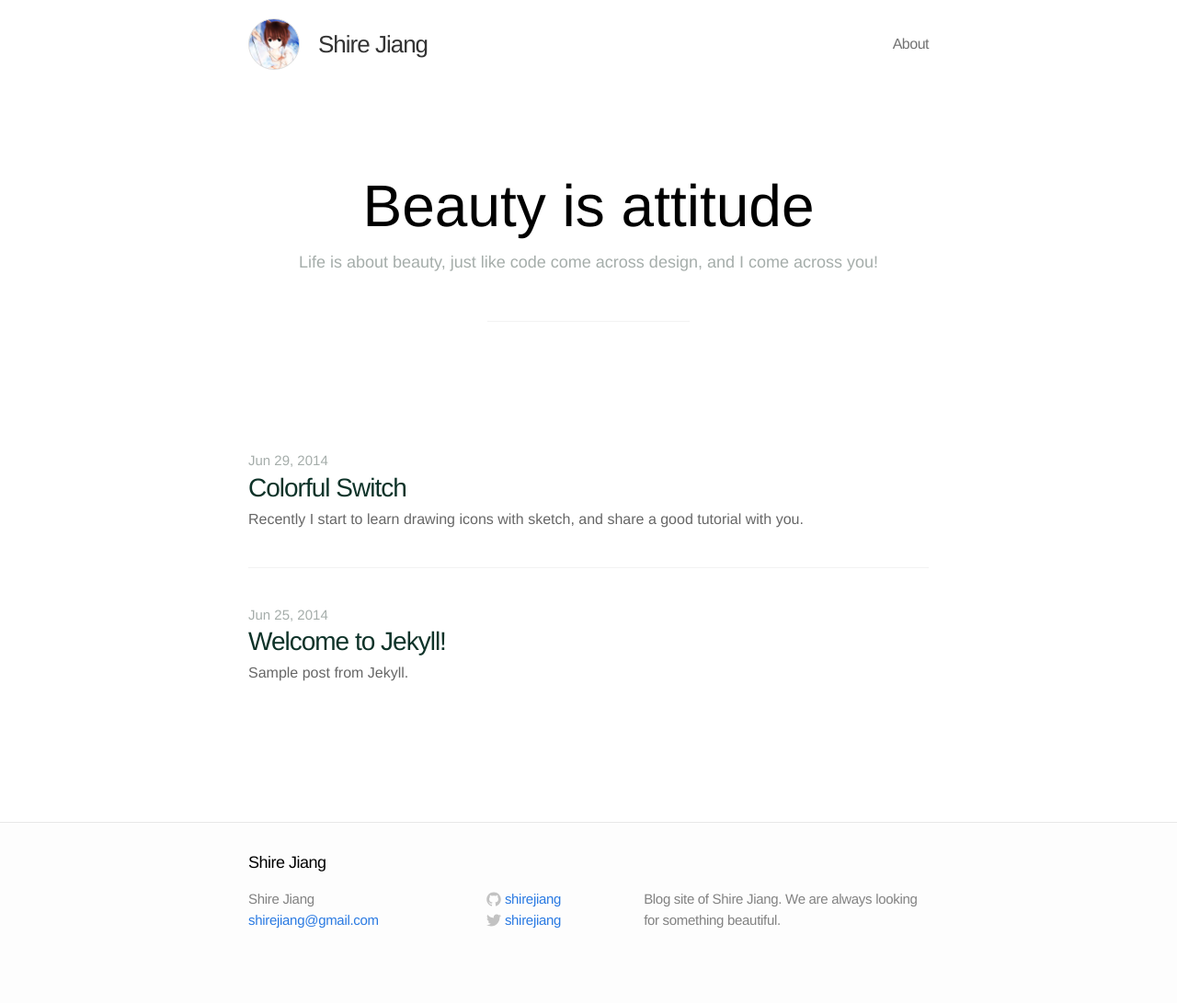
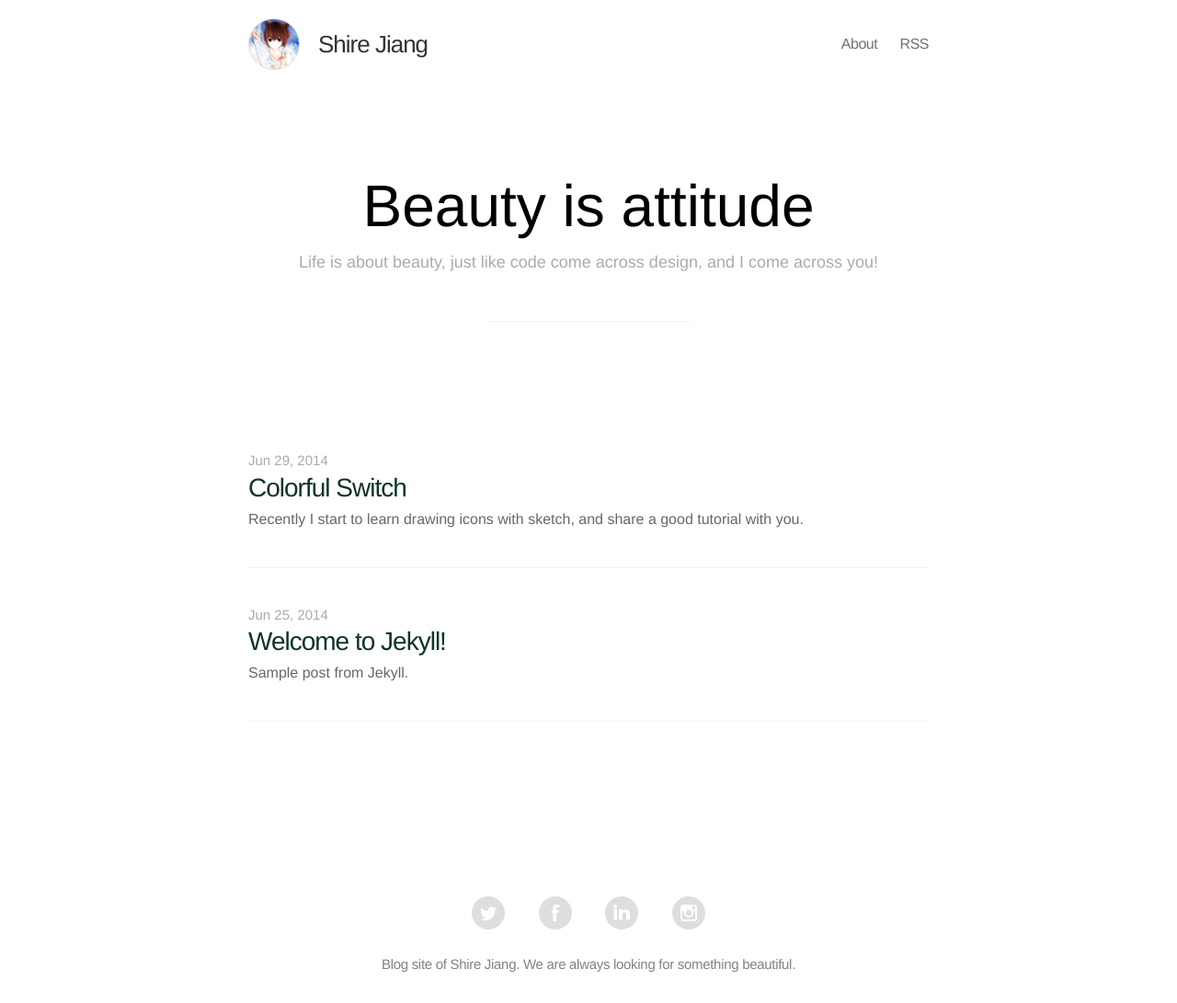
Before and after one commit to ShireJiang/shirejiang.github.io, a Jekyll site: the page built from index.html, in a window 1280 px wide. Shown: the whole page at 92% size. Built offline with Jekyll 4.4.1, drawn with Linux system fonts in a browser that asks for light colours; before the commit the page ends 1057 px from its top, so only the background shows below that.

Commit message:
update site footer

```diff
--- a/_includes/footer.html
+++ b/_includes/footer.html
@@ -1,61 +1,77 @@
 <footer class="site-footer">
+  <svg id="svg-source" height="0" version="1.1"
+       xmlns="http://www.w3.org/2000/svg" style="position:absolute; margin-left: -100%"
+       xmlns:xlink="http://www.w3.org/1999/xlink">
+    <g id="facebook" data-iconmelon="Flat Social Icons:05a5948ba66490483129c2bcdaa481f1">
+      <path d="M16,0C7.163,0,0,7.164,0,16c0,8.837,7.163,16,16,16s16-7.163,16-16C32,7.164,24.836,0,16,0z M19.532,13.291
+    l-0.184,2.394h-2.454V24h-3.101v-8.315H12.14v-2.394h1.654v-1.608c0-0.708,0.018-1.802,0.533-2.479C14.869,8.487,15.614,8,16.895,8
+    c2.087,0,2.965,0.298,2.965,0.298l-0.414,2.451c0,0-0.689-0.2-1.332-0.2c-0.644,0-1.22,0.231-1.22,0.874v1.869H19.532z"></path>
+    </g>
+    <g id="twitter" data-iconmelon="Flat Social Icons:26b05726b10222fa77dc99e12fd47da2">
+      <path d="M16,0C7.164,0,0,7.164,0,16c0,8.837,7.164,16,16,16c8.837,0,16-7.163,16-16C32,7.164,24.837,0,16,0z
+     M22.373,13.511c0.006,0.14,0.009,0.283,0.009,0.425c0,4.346-3.306,9.355-9.355,9.355c-1.856,0-3.585-0.544-5.04-1.477
+    c0.257,0.031,0.52,0.045,0.784,0.045c1.54,0,2.958-0.525,4.084-1.408c-1.439-0.025-2.653-0.977-3.071-2.282
+    c0.2,0.039,0.406,0.059,0.618,0.059c0.301,0,0.591-0.039,0.866-0.116c-1.505-0.301-2.639-1.63-2.639-3.224v-0.041
+    c0.445,0.245,0.952,0.394,1.49,0.411c-0.882-0.59-1.462-1.597-1.462-2.737c0-0.603,0.161-1.167,0.444-1.655
+    c1.623,1.991,4.046,3.299,6.778,3.436c-0.058-0.24-0.085-0.491-0.085-0.749c0-1.815,1.472-3.288,3.287-3.288
+    c0.946,0,1.802,0.399,2.399,1.038c0.751-0.147,1.454-0.42,2.09-0.797c-0.244,0.768-0.767,1.411-1.446,1.818
+    c0.665-0.08,1.299-0.256,1.889-0.518C23.575,12.468,23.016,13.047,22.373,13.511z"></path>
+    </g>
+    <g id="linkedin" data-iconmelon="Flat Social Icons:01c61d24a0a5319e0d4efae034e4824a">
+      <path d="M16,0C7.163,0,0,7.164,0,16s7.163,16,16,16c8.838,0,16-7.164,16-16S24.838,0,16,0z M11.522,22.691H8.403
+    v-9.98h3.119V22.691z M9.883,11.463H9.86c-1.129,0-1.86-0.764-1.86-1.73C8,8.748,8.754,8,9.905,8c1.15,0,1.857,0.746,1.88,1.73
+    C11.785,10.697,11.056,11.463,9.883,11.463z M24,22.691h-3.537v-5.164c0-1.353-0.552-2.275-1.77-2.275
+    c-0.93,0-1.446,0.623-1.688,1.224c-0.09,0.216-0.075,0.515-0.075,0.816v5.399h-3.504c0,0,0.046-9.148,0-9.98h3.504v1.566
+    c0.207-0.685,1.326-1.662,3.112-1.662c2.216,0,3.958,1.436,3.958,4.527V22.691z"></path>
+    </g>
+    <g id="instagram" data-iconmelon="Flat Social Icons:39303518cc8a9ce85bae15b2e6037450">
+      <g>
+        <polygon points="22.15,12.555 22.15,10.196 22.15,9.843 21.797,9.845 19.438,9.852 19.447,12.564    "></polygon>
+        <path d="M16.002,18.815c1.553,0,2.816-1.263,2.816-2.815c0-0.614-0.199-1.18-0.533-1.643
+        c-0.512-0.709-1.344-1.174-2.283-1.174s-1.771,0.465-2.283,1.174c-0.333,0.463-0.533,1.029-0.533,1.643
+        C13.186,17.553,14.449,18.815,16.002,18.815z"></path>
+        <path d="M16,0C7.162,0,0,7.164,0,16s7.162,16,16,16c8.837,0,16-7.164,16-16S24.837,0,16,0z M24.002,14.357v6.55
+        c0,1.705-1.388,3.092-3.093,3.092h-9.815c-1.705,0-3.092-1.387-3.092-3.092v-6.55v-3.265C8.002,9.387,9.389,8,11.094,8h9.815
+        c1.705,0,3.093,1.387,3.093,3.092V14.357z"></path>
+        <path d="M20.377,16c0,2.413-1.963,4.375-4.375,4.375S11.627,18.413,11.627,16c0-0.581,0.116-1.135,0.322-1.643
+        H9.561v6.55c0,0.846,0.688,1.533,1.533,1.533h9.815c0.847,0,1.534-0.687,1.534-1.533v-6.55h-2.389
+        C20.26,14.865,20.377,15.419,20.377,16z"></path>
+      </g>
+    </g>
+  </svg>
 
   <div class="wrap">
-
-    <h2 class="footer-heading">{{ site.title }}</h2>
-
-    <div class="footer-col-1 column">
-      <ul>
-        <li>{{ site.title }}</li>
-        <li><a href="mailto:{{ site.email }}">{{ site.email }}</a></li>
-      </ul>
+    <div class="footer-icons">
+      <a class="sns-icon" href="https://twitter.com/shirejiang" target="_blank">
+        <svg viewBox="0 0 32 32">
+          <g filter="">
+            <use xlink:href="#twitter"></use>
+          </g>
+        </svg>
+      </a>
+      <a class="sns-icon" href="https://www.facebook.com/profile.php?id=100001681909253" target="_blank">
+        <svg viewBox="0 0 32 32">
+          <g filter="">
+            <use xlink:href="#facebook"></use>
+          </g>
+        </svg>
+      </a>
+      <a class="sns-icon" href="https://www.linkedin.com/profile/view?id=155186534&trk=nav_responsive_tab_profile" target="_blank">
+        <svg viewBox="0 0 32 32">
+          <g filter="">
+            <use xlink:href="#linkedin"></use>
+          </g>
+        </svg>
+      </a>
+      <a class="sns-icon" href="http://instagram.com/shirejiang" target="_blank">
+        <svg viewBox="0 0 32 32">
+          <g filter="">
+            <use xlink:href="#instagram"></use>
+          </g>
+        </svg>
+      </a>
     </div>
-
-    <div class="footer-col-2 column">
-      <ul>
-        <li>
-          <a href="https://github.com/{{ site.username }}">
-            <span class="icon github">
-              <svg version="1.1" class="github-icon-svg" xmlns="http://www.w3.org/2000/svg" xmlns:xlink="http://www.w3.org/1999/xlink" x="0px" y="0px"
-                 viewBox="0 0 16 16" enable-background="new 0 0 16 16" xml:space="preserve">
-                <path fill-rule="evenodd" clip-rule="evenodd" fill="#C2C2C2" d="M7.999,0.431c-4.285,0-7.76,3.474-7.76,7.761
-                c0,3.428,2.223,6.337,5.307,7.363c0.388,0.071,0.53-0.168,0.53-0.374c0-0.184-0.007-0.672-0.01-1.32
-                c-2.159,0.469-2.614-1.04-2.614-1.04c-0.353-0.896-0.862-1.135-0.862-1.135c-0.705-0.481,0.053-0.472,0.053-0.472
-                c0.779,0.055,1.189,0.8,1.189,0.8c0.692,1.186,1.816,0.843,2.258,0.645c0.071-0.502,0.271-0.843,0.493-1.037
-                C4.86,11.425,3.049,10.76,3.049,7.786c0-0.847,0.302-1.54,0.799-2.082C3.768,5.507,3.501,4.718,3.924,3.65
-                c0,0,0.652-0.209,2.134,0.796C6.677,4.273,7.34,4.187,8,4.184c0.659,0.003,1.323,0.089,1.943,0.261
-                c1.482-1.004,2.132-0.796,2.132-0.796c0.423,1.068,0.157,1.857,0.077,2.054c0.497,0.542,0.798,1.235,0.798,2.082
-                c0,2.981-1.814,3.637-3.543,3.829c0.279,0.24,0.527,0.713,0.527,1.437c0,1.037-0.01,1.874-0.01,2.129
-                c0,0.208,0.14,0.449,0.534,0.373c3.081-1.028,5.302-3.935,5.302-7.362C15.76,3.906,12.285,0.431,7.999,0.431z"/>
-              </svg>
-            </span>
-            <span class="username">{{ site.username }}</span>
-          </a>
-        </li>
-        <li>
-          <a href="https://twitter.com/{{ site.username }}">
-            <span class="icon twitter">
-              <svg version="1.1" class="twitter-icon-svg" xmlns="http://www.w3.org/2000/svg" xmlns:xlink="http://www.w3.org/1999/xlink" x="0px" y="0px"
-                 viewBox="0 0 16 16" enable-background="new 0 0 16 16" xml:space="preserve">
-                <path fill="#C2C2C2" d="M15.969,3.058c-0.586,0.26-1.217,0.436-1.878,0.515c0.675-0.405,1.194-1.045,1.438-1.809
-                c-0.632,0.375-1.332,0.647-2.076,0.793c-0.596-0.636-1.446-1.033-2.387-1.033c-1.806,0-3.27,1.464-3.27,3.27
-                c0,0.256,0.029,0.506,0.085,0.745C5.163,5.404,2.753,4.102,1.14,2.124C0.859,2.607,0.698,3.168,0.698,3.767
-                c0,1.134,0.577,2.135,1.455,2.722C1.616,6.472,1.112,6.325,0.671,6.08c0,0.014,0,0.027,0,0.041c0,1.584,1.127,2.906,2.623,3.206
-                C3.02,9.402,2.731,9.442,2.433,9.442c-0.211,0-0.416-0.021-0.615-0.059c0.416,1.299,1.624,2.245,3.055,2.271
-                c-1.119,0.877-2.529,1.4-4.061,1.4c-0.264,0-0.524-0.015-0.78-0.046c1.447,0.928,3.166,1.469,5.013,1.469
-                c6.015,0,9.304-4.983,9.304-9.304c0-0.142-0.003-0.283-0.009-0.423C14.976,4.29,15.531,3.714,15.969,3.058z"/>
-              </svg>
-            </span>
-            <span class="username">{{ site.username }}</span>
-          </a>
-        </li>
-      </ul>
-    </div>
-
-    <div class="footer-col-3 column">
-      <p class="text">{{ site.description }}</p>
-    </div>
-
+    <p class="footer-text">{{ site.description }}</p>
   </div>
 
 </footer>
--- a/_includes/header.html
+++ b/_includes/header.html
@@ -21,6 +21,7 @@
           <!--<a class="page-link" href="{{ page.url | prepend: site.baseurl }}">{{ page.title }}</a>-->
         <!--{% endfor %}-->
         <a class="page-link" href="/about">About</a>
+        <a class="page-link" href="/feed.xml">RSS</a>
       </div>
     </nav>
 
--- a/_sass/_home.scss
+++ b/_sass/_home.scss
@@ -41,7 +41,7 @@
     border-bottom: 1px solid $border-color;
 
     &:last-child {
-      border-bottom: 0;
+//      border-bottom: 0;
     }
   }
 
--- a/_sass/_layout.scss
+++ b/_sass/_layout.scss
@@ -16,7 +16,7 @@ body {
   font-size: 16px;
   line-height: 1.5;
   font-weight: 300;
-  background-color: #fdfdfd;
+//  background-color: #fdfdfd;
 }
 
 h1, h2, h3, h4, h5, h6 { font-size: 100%; font-weight: 400; }
@@ -89,8 +89,41 @@ a:visited { color: #205caa; }
 /* Site footer */
 
 .site-footer {
-  border-top: 1px solid #e8e8e8;
+//  border-top: 1px solid #e8e8e8;
   padding: 30px 0;
+  margin-top: 50px;
+
+  .footer-icons {
+    width: 320px;
+    margin: 0 auto;
+    text-align: center;
+  }
+
+  .sns-icon {
+    display: inline-block;
+    width: 36px;
+    height: 36px;
+    margin: 0 16px;
+    fill: #dedede;
+    cursor: pointer;
+    &:first-child:hover {
+      fill: #28aae2;
+    }
+    &:nth-child(2):hover {
+      fill: #35679a;
+    }
+    &:nth-child(3):hover {
+      fill: #0d78b6;
+    }
+    &:last-child:hover {
+      fill: #35679a;
+    }
+  }
+
+  .footer-text {
+    margin-top: 20px;
+    text-align: center;
+  }
 }
 
 .footer-heading {
```
